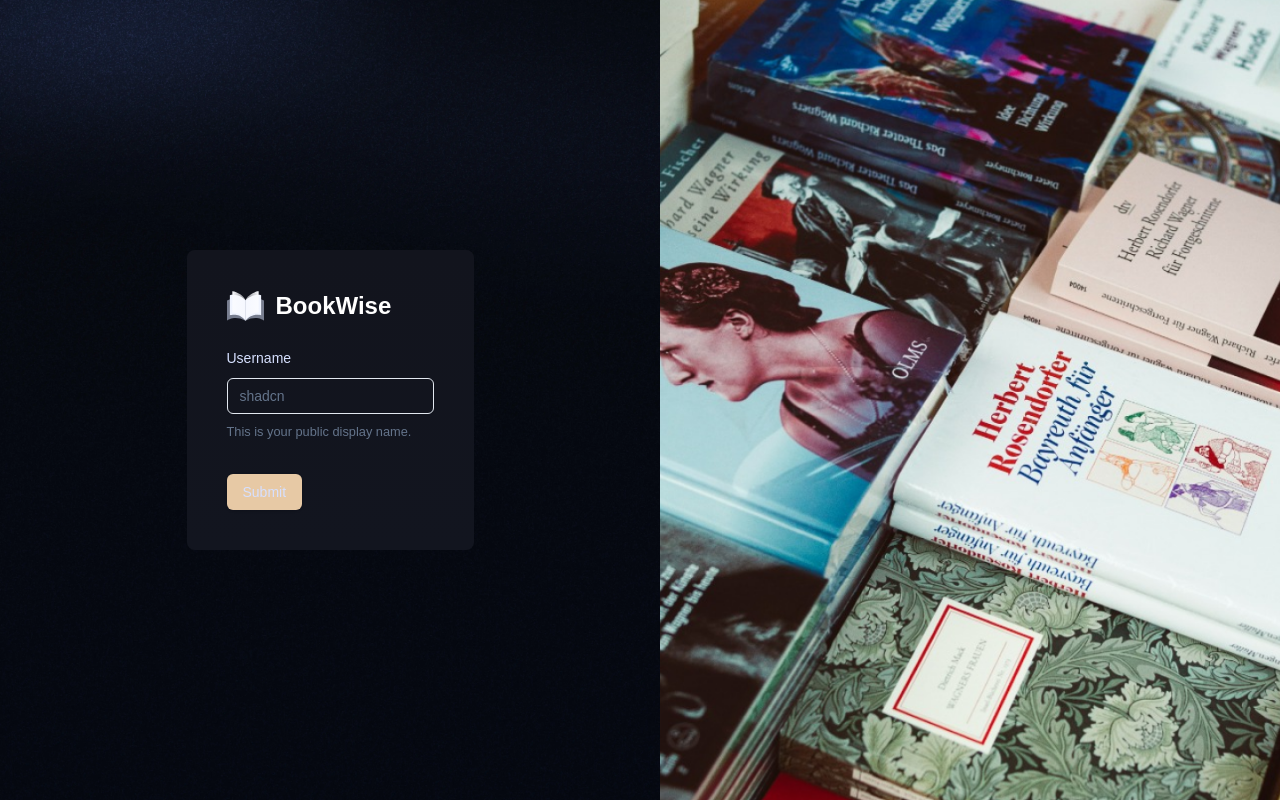
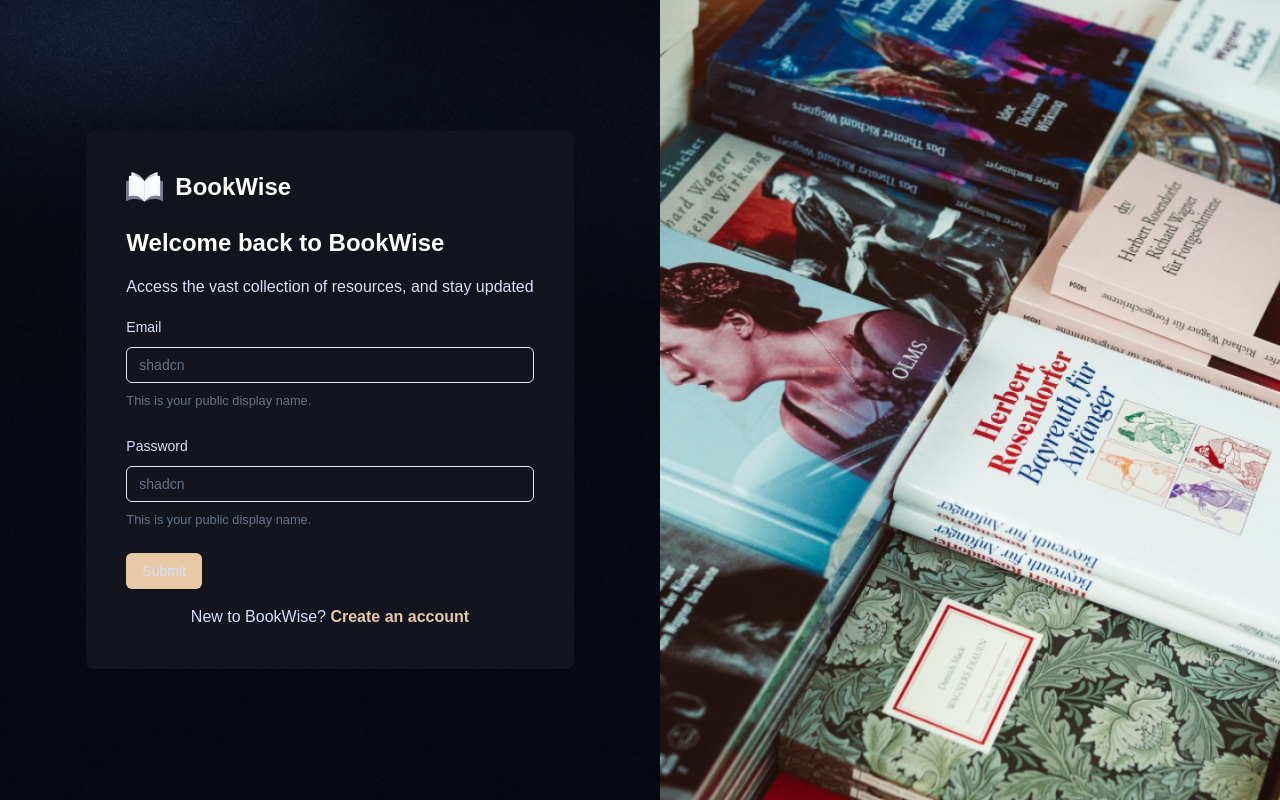
Before and after one commit to StephenAraka/library, a Next.js app: page /sign-in in a window 1280 px wide. Built offline with nearby package versions, Linux system fonts and the light colour scheme; a web font is replaced by a local one.

Commit message:
Show dynamic field names in form

```diff
--- a/components/AuthForm.tsx
+++ b/components/AuthForm.tsx
@@ -23,6 +23,8 @@ import {
   FormMessage,
 } from '@/components/ui/form';
 import { Input } from '@/components/ui/input';
+import Link from 'next/link';
+import { FIELD_NAMES } from '@/constants';
 
 // T means its generic - used when we dont know what the props may look like
 interface Props<T extends FieldValues> {
@@ -38,6 +40,8 @@ const AuthForm = <T extends FieldValues>({
   defaultValues,
   onSubmit,
 }: Props<T>) => {
+  const isSignIn = type === 'SIGN_IN';
+
   const form: UseFormReturn<T> = useForm({
     resolver: zodResolver(schema),
     defaultValues: defaultValues as DefaultValues<T>,
@@ -46,14 +50,32 @@ const AuthForm = <T extends FieldValues>({
   const handleSubmit: SubmitHandler<T> = async (data) => {};
 
   return (
+    <div className="flex flex-col gap-4">
+      <h1 className="text-2xl font-semibold text-white">
+        {isSignIn ? 'Welcome back to BookWise' : 'Create your library account'}
+      </h1>
+
+      <p className="text-light-100">
+        {isSignIn
+          ? 'Access the vast collection of resources, and stay updated'
+          : 'Please complete all fields and upload a valid university ID to gain access to the library'}
+      </p>
+
       <Form {...form}>
-      <form onSubmit={form.handleSubmit(onSubmit)} className="space-y-8">
+        <form
+          onSubmit={form.handleSubmit(handleSubmit)}
+          className="space-y-6 w-full"
+        >
+          {Object.keys(defaultValues).map((field) => (
             <FormField
+              key={field}
               control={form.control}
-          name="username"
+              name={field as Path<T>}
               render={({ field }) => (
                 <FormItem>
-              <FormLabel>Username</FormLabel>
+                  <FormLabel className="capitalize">
+                    {FIELD_NAMES[field.name as keyof typeof FIELD_NAMES]}
+                  </FormLabel>
                   <FormControl>
                     <Input placeholder="shadcn" {...field} />
                   </FormControl>
@@ -64,9 +86,23 @@ const AuthForm = <T extends FieldValues>({
                 </FormItem>
               )}
             />
+          ))}
+
           <Button type="submit">Submit</Button>
         </form>
       </Form>
+
+      <p className="text-center text-base font-medium">
+        {isSignIn ? 'New to BookWise? ' : 'Already have ab account? '}
+
+        <Link
+          href={isSignIn ? '/sign-up' : '/sign-in'}
+          className="font-bold text-primary"
+        >
+          {isSignIn ? 'Create an account' : 'Sign in'}
+        </Link>
+      </p>
+    </div>
   );
 };
 
--- a/constants/index.ts
+++ b/constants/index.ts
@@ -41,7 +41,7 @@ export const adminSideBarLinks = [
 ];
 
 export const FIELD_NAMES = {
-  fullname: "Full name",
+  fullName: "Full name",
   email: "Email",
   universityId: "University ID Number",
   password: "Password",
```
Lines whose indentation alone changed are shown as unchanged.
